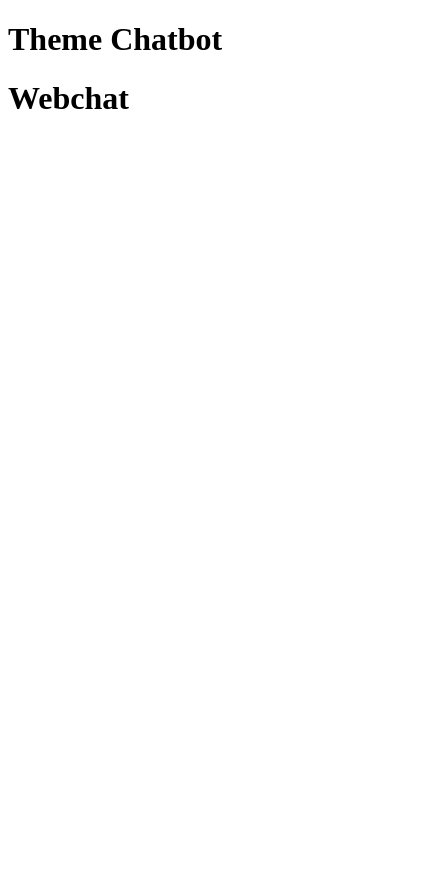
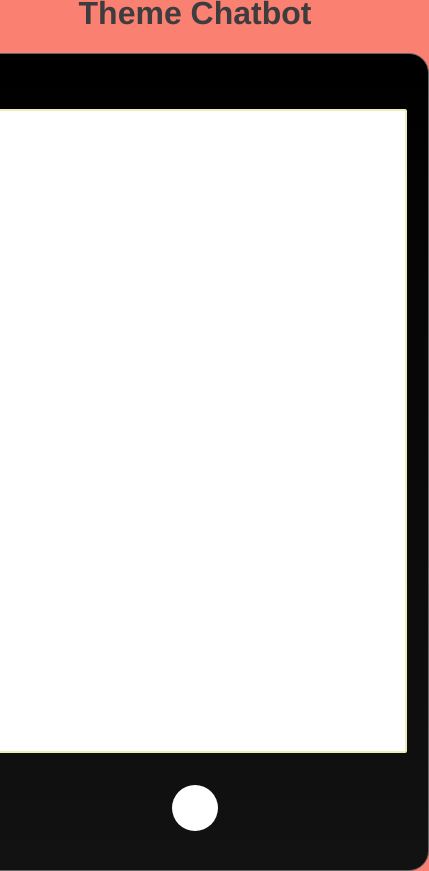
Before and after one commit to shapkarin/theme-webchat, a React app: page /app/chatbots/1 in a window 390 px wide. Shown: the whole page, 429 px wide, since content can reach past the window. Before the commit the page ends 844 px from the top, so only its background shows below. Built offline with nearby package versions, Linux system fonts and the light colour scheme; the HTML template or start-up script is replaced by a standard one.

Commit message:
add phone to Webchat

```diff
--- a/src/client/containers/App.tsx
+++ b/src/client/containers/App.tsx
@@ -21,6 +21,7 @@ const ChatbotSelect = () => (
 export default class App extends Component {
   render() {
     return (
+      <div className="container">
         <Router>
           <h1>Theme Chatbot</h1>
           <Switch>
@@ -32,6 +33,7 @@ export default class App extends Component {
             <Route path="/app/chatbots/:chatbotId" component={Webchat} />
           </Switch>
         </Router>
+      </div>
     )
   }
 }
--- a/src/client/containers/Webchat.tsx
+++ b/src/client/containers/Webchat.tsx
@@ -15,6 +15,15 @@ interface Props {
 export default class Webchat extends Component<Props> {
   render() {
     const { history } = this.props
-    return <h1>Webchat</h1>
+    return (
+      <div id="webchat-container">
+        <div className="phone">
+          <div className="screen"></div>
+          <div className="controls">
+            <div className="iphone-btn"></div>
+          </div>
+        </div>
+      </div>
+    )
   }
 }
--- a/src/client/main.tsx
+++ b/src/client/main.tsx
@@ -1,5 +1,6 @@
 import React from 'react'
 import ReactDOM from 'react-dom'
 import App from './containers/App'
+import './styles.scss'
 
 ReactDOM.render(<App />, document.querySelector('#root'))
--- /dev/null
+++ b/src/client/styles.scss
@@ -0,0 +1,66 @@
+$phone_height: 800px;
+$phone_width: $phone_height * 0.58333;
+
+@mixin centeredFlex {
+  display: flex;
+  justify-content: center;
+}
+
+@mixin verticalFlex {
+  display: flex;
+  justify-content: center;
+  align-items: center;
+}
+
+body {
+  color: #3d3d3f;
+  background-color: salmon;
+  font-family: helvetica;
+  margin: 0;
+  padding: 0;
+}
+
+.container {
+  @include verticalFlex;
+  flex-direction: column;
+  width: 80%;
+  max-width: 1200px;
+  margin: auto;
+  height: 100vh;
+}
+
+#webchat-container {
+  @include centeredFlex;
+  @include verticalFlex;
+}
+
+.phone {
+  @include centeredFlex;
+  @include verticalFlex;
+  flex-direction: column;
+  padding-top: $phone_height * 0.02;
+  border-radius: 20px;
+  border: 1px solid #666;
+  background: linear-gradient(#000, #121212);
+  width: $phone_width;
+  height: $phone_height;
+
+  .screen {
+    border: 2px solid #eeb;
+    background-color: #fff;
+    width: $phone_width * 0.9;
+    height: $phone_height * 0.8;
+    border-radius: 2px;
+  }
+
+  .controls {
+    @include centeredFlex;
+    padding-top: $phone_height * 0.04;
+    .iphone-btn {
+      border-radius: 50%;
+      width: $phone_width * 0.1;
+      height: $phone_width * 0.1;
+      background-color: #fff;
+    }
+  }
+}
```
Lines whose indentation alone changed are shown as unchanged.
